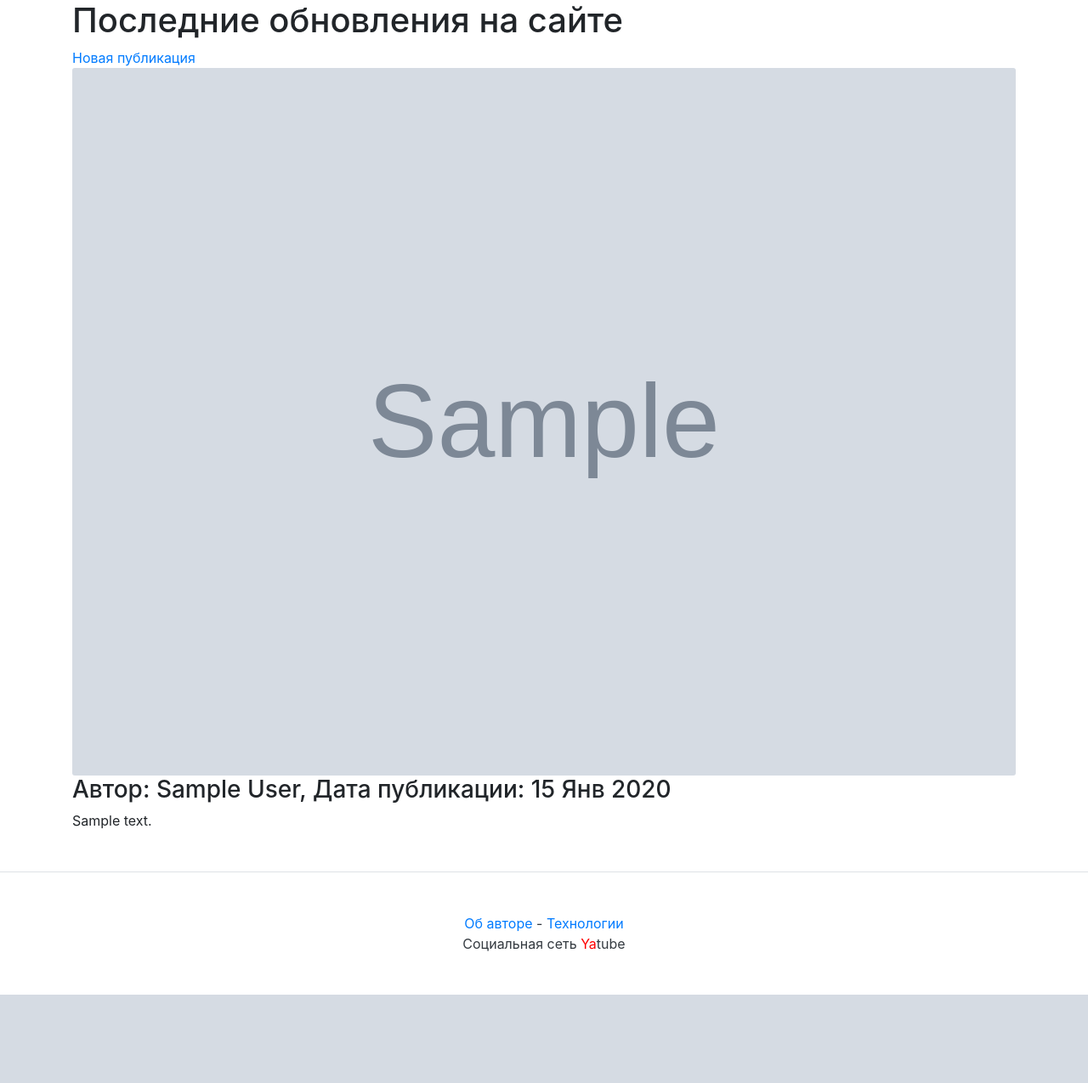
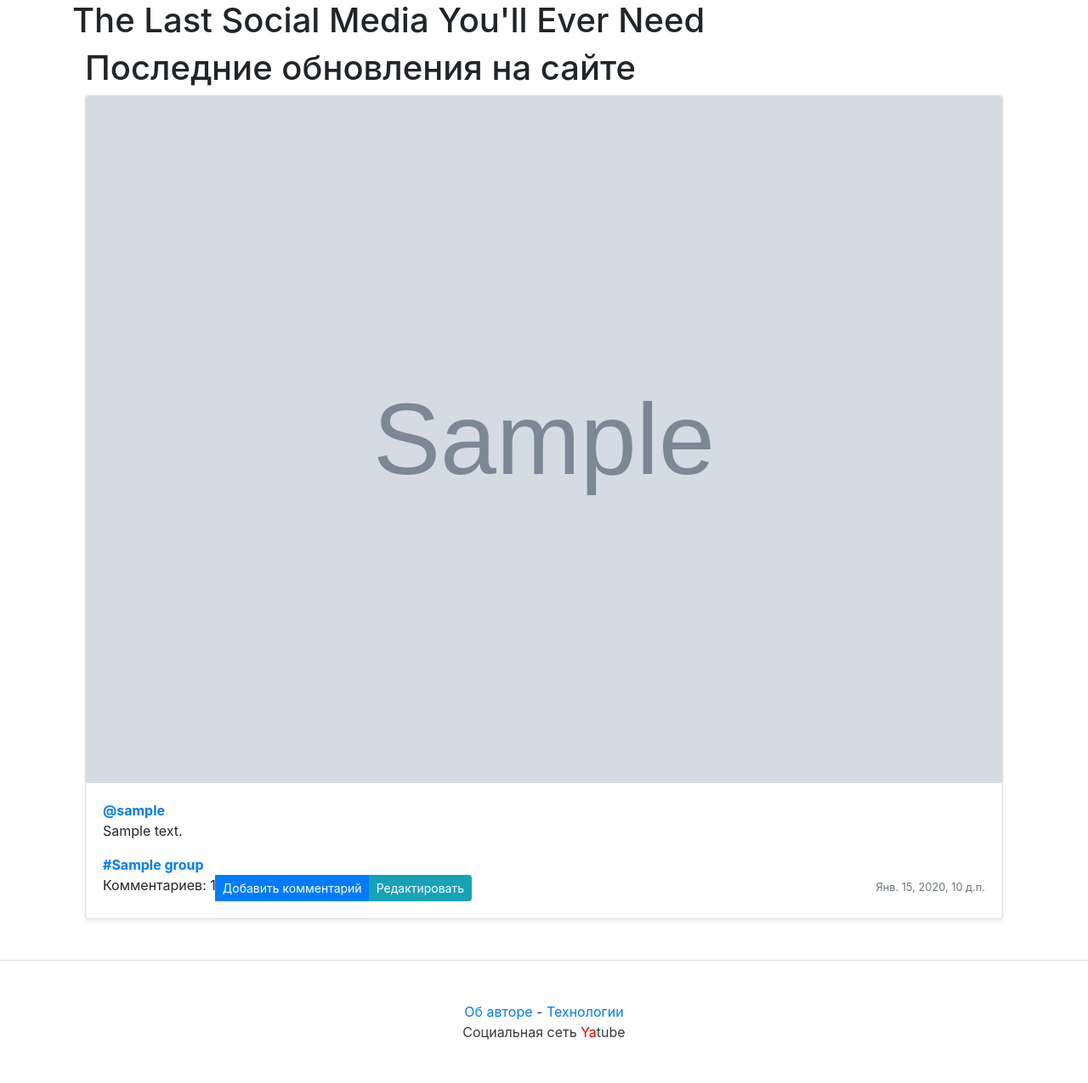
Before and after one commit to Aleksandr-Abramov/hw04_tests, a Django app: page / in a window 1280 px wide. Shown: the part 56-1331 px from the top of the page at 85% size. Before the commit the page ends 1227 px from the top, so only its background shows below. Run offline with Django 3.2, Linux system fonts and the light colour scheme; a user stored in the database is signed in; tables that the repository leaves empty hold one stand-in row (values such as "Sample post"); grey boxes marked "Sample" are stand-in pictures; some libraries are stand-ins or nearby versions.

Commit message:
hw04_tests_v.0.1 add new html

```diff
--- a/posts/models.py
+++ b/posts/models.py
@@ -71,4 +71,4 @@ class Comment(models.Model):
     created = models.DateTimeField(auto_now=True)
 
     class Meta:
-        ordering = ['created']
+        ordering = ['-created']
--- /dev/null
+++ b/templates/includes/post_item.html
@@ -0,0 +1,49 @@
+<div class="card mb-3 mt-1 shadow-sm">
+
+  <!-- Отображение картинки -->
+  {% load thumbnail %}
+  {% thumbnail post.image "960x339" crop="center" upscale=True as im %}
+  <img class="card-img" src="{{ im.url }}" />
+  {% endthumbnail %}
+  <!-- Отображение текста поста -->
+  <div class="card-body">
+    <p class="card-text">
+      <!-- Ссылка на автора через @ -->
+      <a name="post_{{ post.id }}" href="{% url 'profile' post.author.username %}">
+        <strong class="d-block text-gray-dark">@{{ post.author }}</strong>
+      </a>
+      {{ post.text|linebreaksbr }}
+    </p>
+
+    <!-- Если пост относится к какому-нибудь сообществу, то отобразим ссылку на него через # -->
+    {% if post.group %}
+    <a class="card-link muted" href="{% url 'group_posts' post.group.slug %}">
+      <strong class="d-block text-gray-dark">#{{ post.group.title }}</strong>
+    </a>
+    {% endif %}
+
+    <!-- Отображение ссылки на комментарии -->
+    <div class="d-flex justify-content-between align-items-center">
+      <div class="btn-group">
+        {% if post.comments.exists %}
+        <div>
+          Комментариев: {{ post.comments.count }}
+        </div>
+        {% endif %}
+        <a class="btn btn-sm btn-primary" href="{% url 'post' post.author.username post.id %}" role="button">
+          Добавить комментарий
+        </a>
+
+        <!-- Ссылка на редактирование поста для автора -->
+        {% if user == post.author %}
+        <a class="btn btn-sm btn-info" href="{% url 'post_edit' post.author.username post.id %}" role="button">
+          Редактировать
+        </a>
+        {% endif %}
+      </div>
+
+      <!-- Дата публикации поста -->
+      <small class="text-muted">{{ post.pub_date }}</small>
+    </div>
+  </div>
+</div>
--- a/templates/index.html
+++ b/templates/index.html
@@ -1,23 +1,19 @@
 {% extends "base.html" %}
-{% block title %}Последние обновления на сайте{% endblock %}
-{% block header %}Последние обновления на сайте{% endblock %}
+{% block title %} Последние обновления {% endblock %}
+
 {% block content %}
+<div class="container">
+    <h1> Последние обновления на сайте</h1>
+    <!-- Вывод ленты записей -->
+    {% for post in page %}
+    <!-- Вот он, новый include! -->
+    {% include "includes/post_item.html" with post=post %}
+    {% endfor %}
+</div>
 
-{% if request.user.is_authenticated %}
-   <a href="{% url 'new_post' %}">Новая публикация</a>
+<!-- Вывод паджинатора -->
+{% if page.has_other_pages %}
+{% include "includes/paginator.html" with items=page paginator=paginator%}
 {% endif %}
-    {% include "includes/paginator.html" %}
-    {% for post in page %}
-
-        {% load thumbnail %}
-        {% thumbnail post.image "960x339" crop="center" upscale=True as im %}
-            <img class="card-img" src="{{ im.url }}">
-        {% endthumbnail %}
-        <h3>
-            Автор: {{ post.author.get_full_name }}, Дата публикации: {{ post.pub_date|date:"d M Y" }}
-        </h3>
-        <p>{{ post.text|linebreaksbr }}</p>
-        {% if not forloop.last %}<hr>{% endif %}
-    {% endfor %}
 
 {% endblock %}
```
Also changed, not shown: templates/includes/last_index.html (added, +25 -0 lines).
